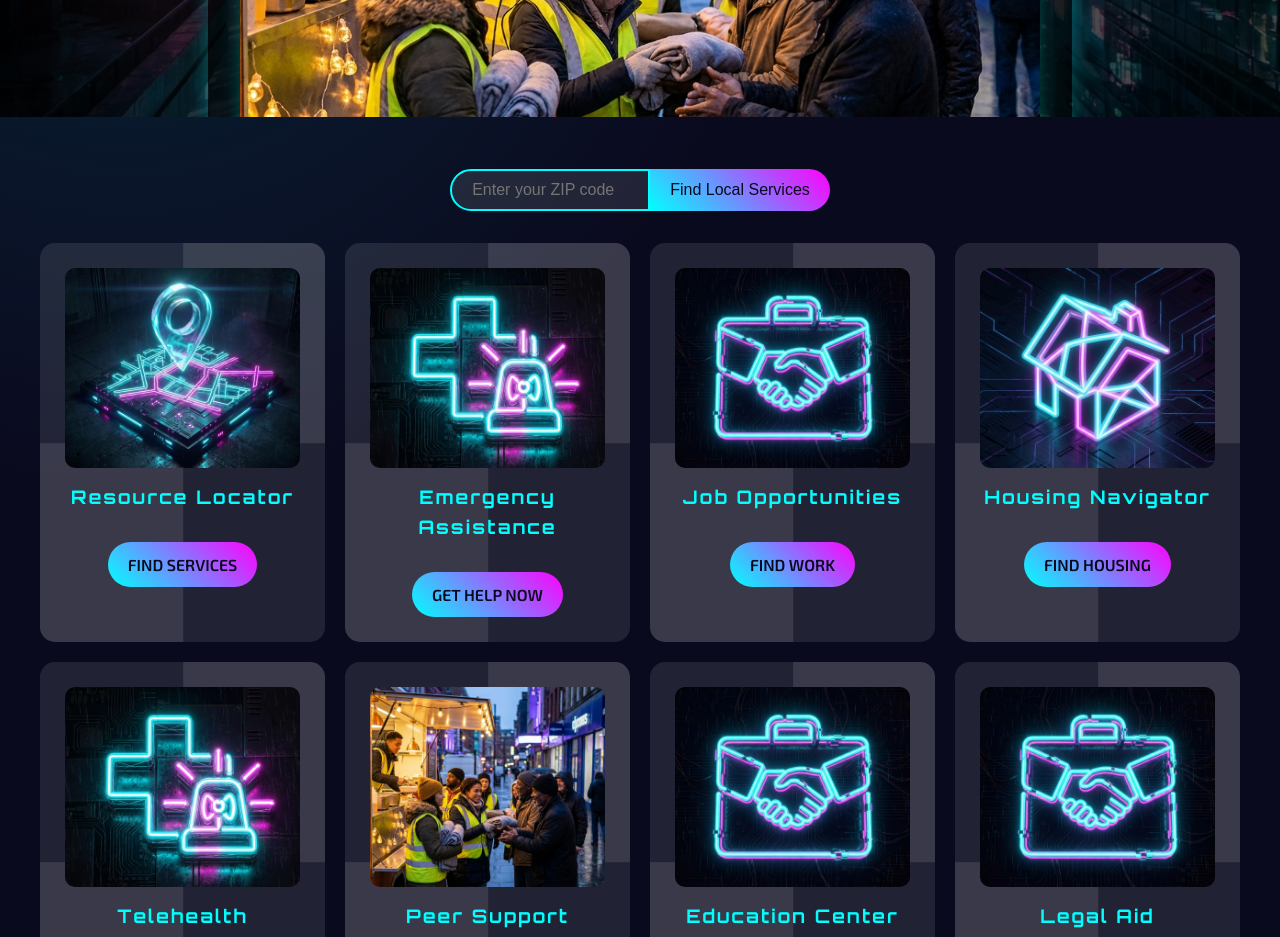
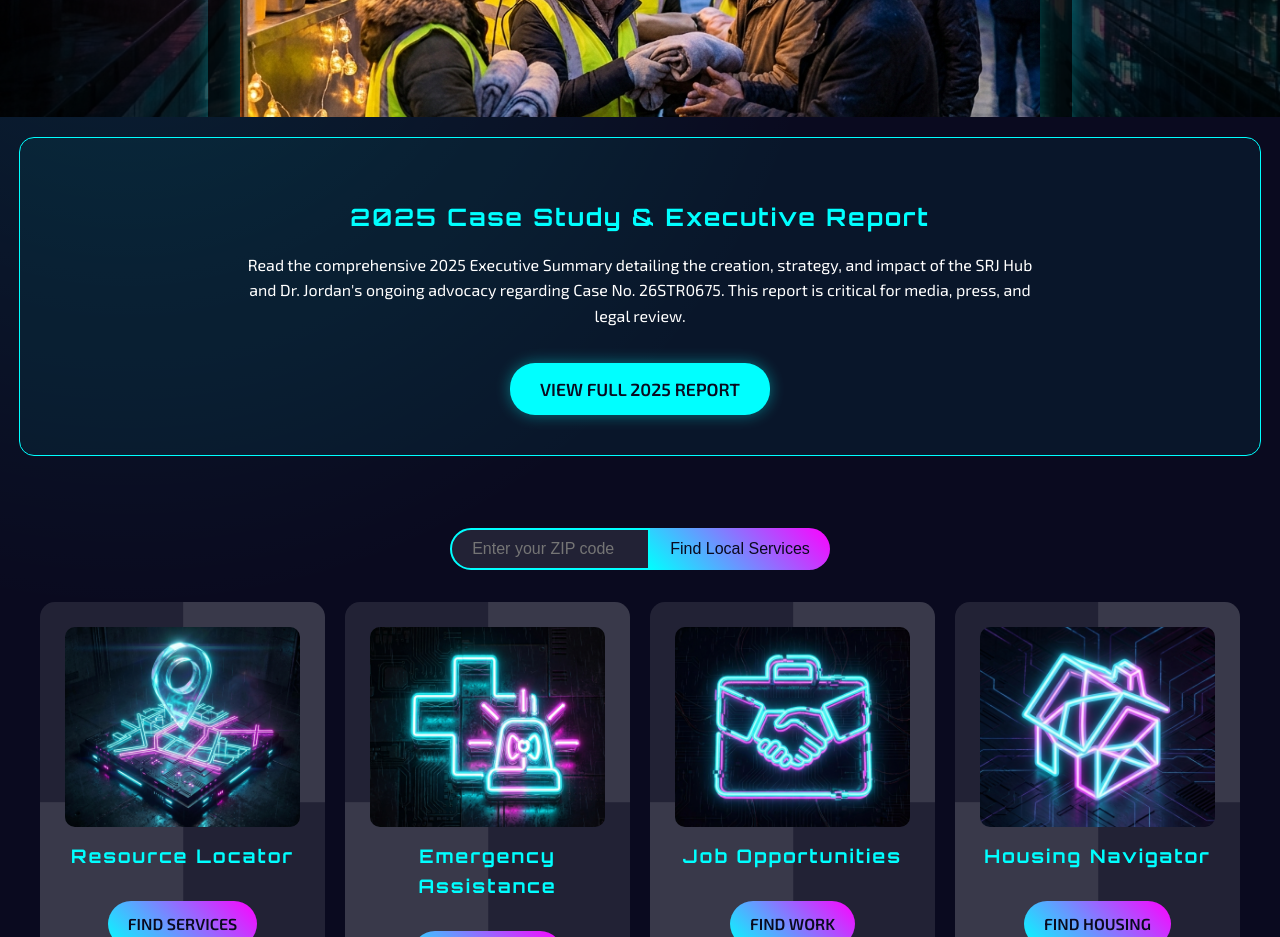
Before and after one commit to THEREALDOCJORDAN/srj-hope-hub, a website: page index.html in a window 1280 px wide. Shown: the part 940-1877 px from the top of the page. Drawn offline with Linux system fonts and the light colour scheme.

Commit message:
Add 2025 Case Study Report Section

```diff
--- a/index.html
+++ b/index.html
@@ -57,6 +57,23 @@
       <img src="./assets/images/volunteers_hero.png"
         alt="Volunteers helping those in need, showing compassion and support" width="800" height="400"
         style="max-width: 100%; height: auto; border-radius: 10px; margin-top: 20px; box-shadow: 0 0 20px rgba(0, 255, 255, 0.3);">
+    </div>
+  </div>
+
+  <!-- 2025 EXECUTIVE REPORT & CASE STUDY SECTION -->
+  <div class="report-section"
+    style="background: rgba(0, 255, 255, 0.05); padding: 40px 20px; margin: 20px auto; max-width: 1200px; border-radius: 15px; border: 1px solid var(--primary-color);">
+    <h2 style="color: var(--primary-color); text-align: center; margin-bottom: 15px;">2025 Case Study & Executive Report
+    </h2>
+    <p style="text-align: center; max-width: 800px; margin: 0 auto 25px; line-height: 1.6;">
+      Read the comprehensive 2025 Executive Summary detailing the creation, strategy, and impact of the SRJ Hub and Dr.
+      Jordan's ongoing advocacy regarding Case No. 26STR0675. This report is critical for media, press, and legal
+      review.
+    </p>
+    <div style="text-align: center;">
+      <a href="https://notebooklm.google.com/notebook/e7655443-b82f-4edb-89d7-6b76db32b35e" target="_blank" class="btn"
+        style="background: var(--primary-color); color: var(--bg-color); font-weight: bold; padding: 12px 30px; border-radius: 25px; text-decoration: none; font-size: 1.1rem; box-shadow: 0 0 15px rgba(0, 255, 255, 0.4);">View
+        Full 2025 Report</a>
     </div>
   </div>
 
```
